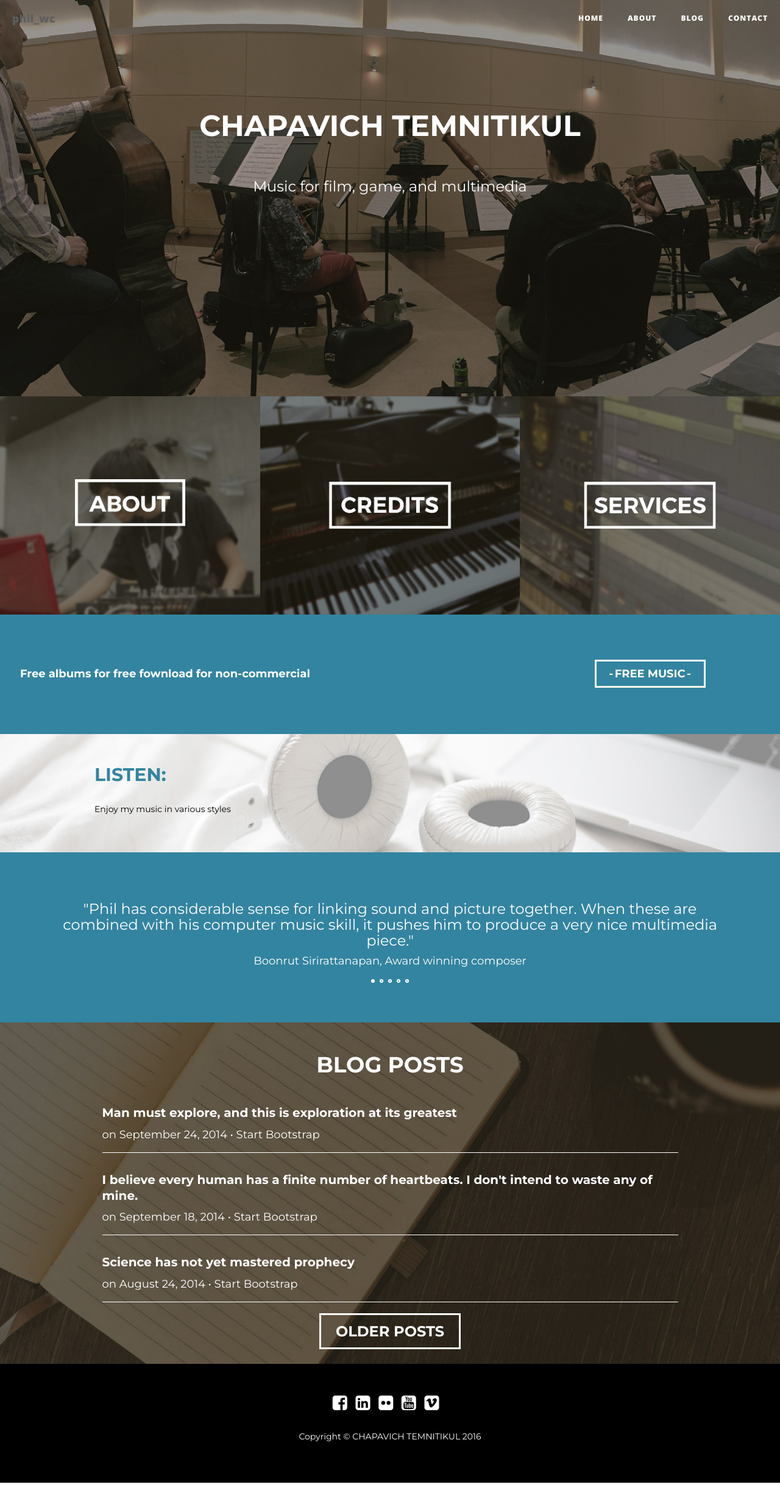
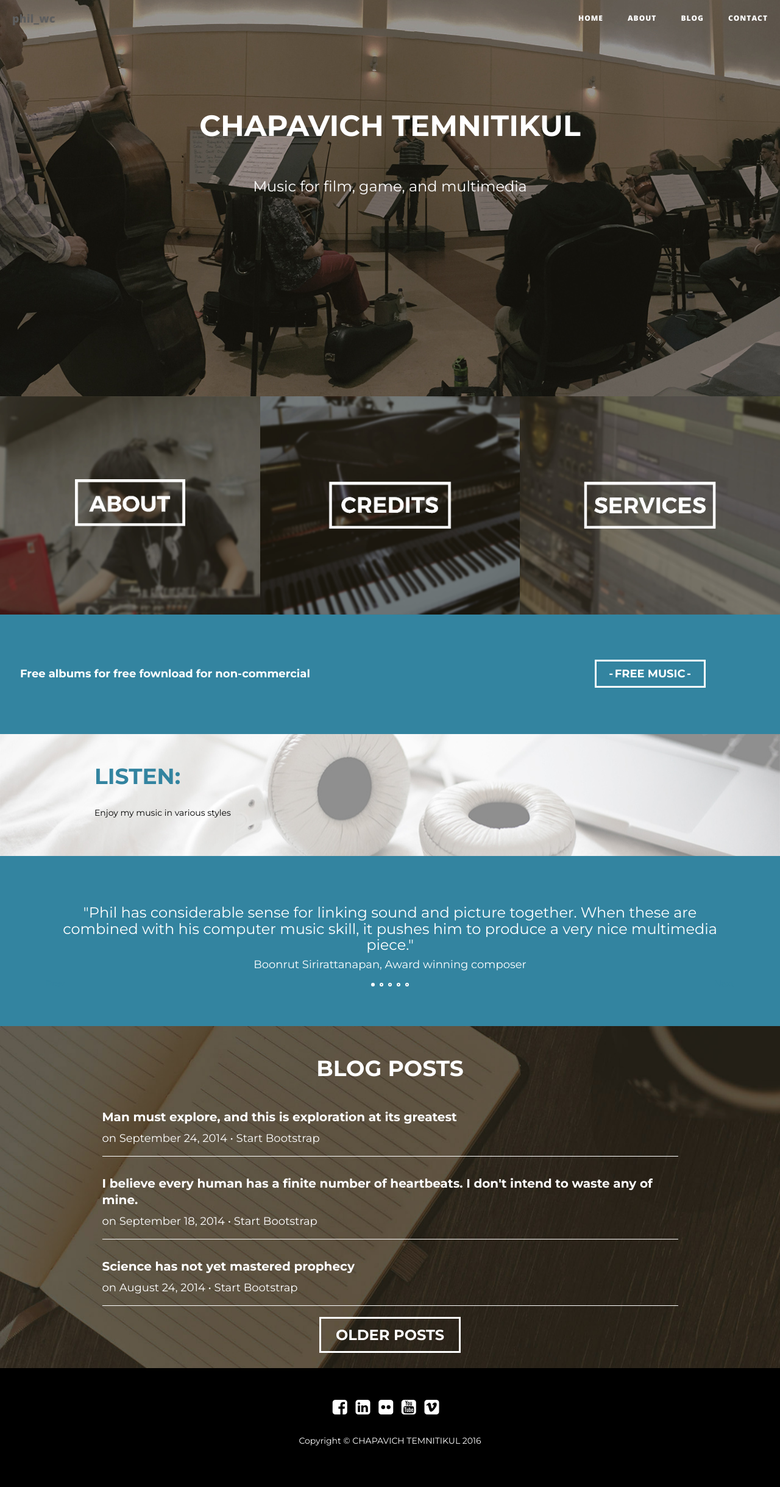
Before and after one commit to phil-wc/phil-wc.github.io, a Jekyll site: the page built from index.html, in a window 1280 px wide. Shown: the whole page at 61% size. Built offline with Jekyll 4.4.1, drawn with Linux system fonts in a browser that asks for light colours; nearby versions of some CDN libraries; the list of posts is cut into pages by our own code.

Commit message:
increase heading size

```diff
--- a/_includes/home/sample.html
+++ b/_includes/home/sample.html
@@ -4,7 +4,7 @@
     <div class="col-lg-6 col-md-6">
       <div class="description">
         <div class="content center-block">
-          <h2>LISTEN: </h2>
+          <h1>LISTEN: </h1>
           <p>Enjoy my music in various styles</p>
         </div>
       </div>
@@ -19,7 +19,7 @@
   <div class="row hidden-lg hidden-md">
     <div class="col-sm-12 col-xs-12">
       <div class="description text-center">
-        <h2>LISTEN: </h2>
+        <h1>LISTEN: </h1>
         <p>Enjoy my music in various styles</p>
       </div>
       <div id="js-player-container-mobile"></div>
```
